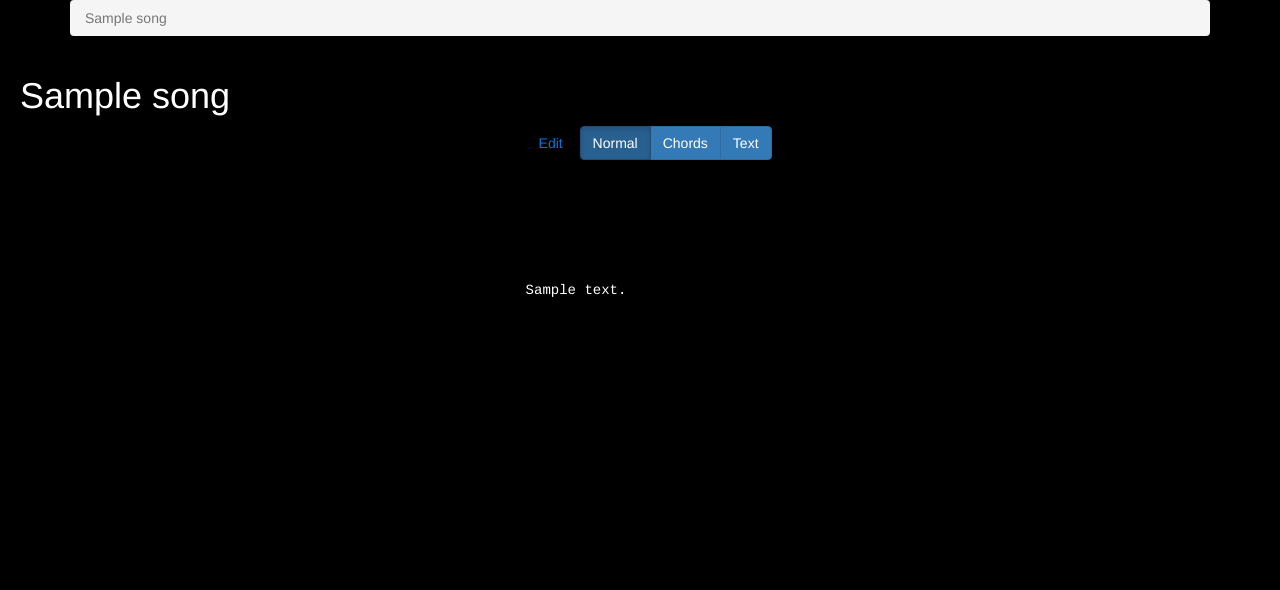
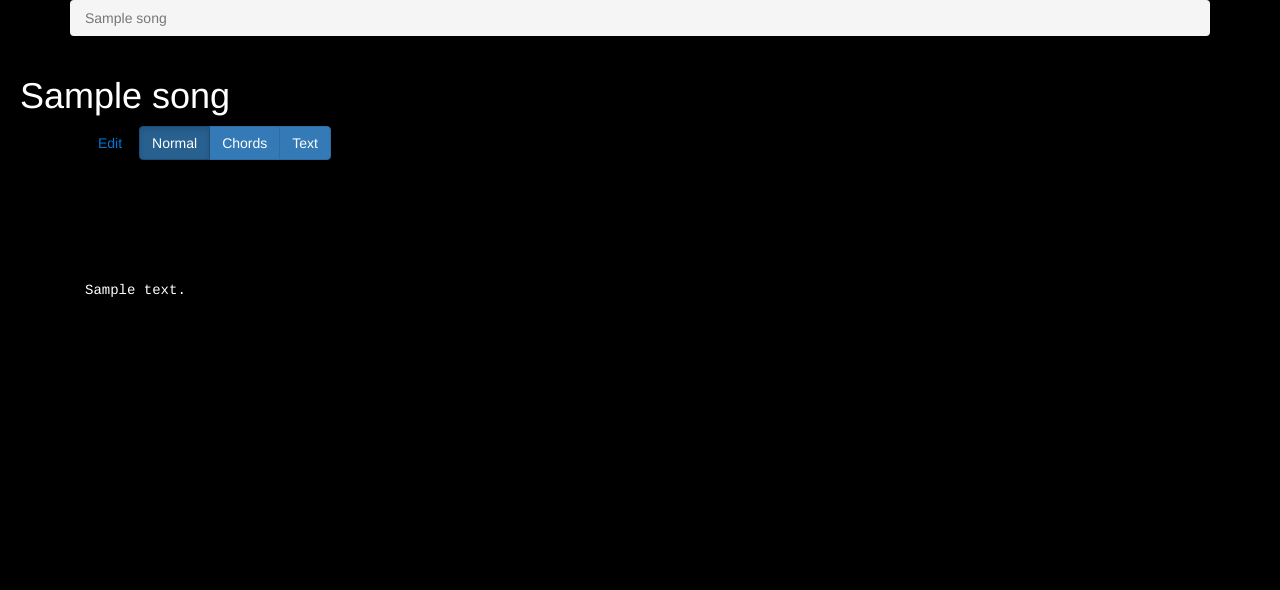
Before and after one commit to stoyanovd/yurasic, a Django app: page /songs/1/ in a window 1280 px wide. Shown: the top 590 px of the page. Run offline with Django 3.2, Linux system fonts and the light colour scheme; tables that the repository leaves empty hold one stand-in row (values such as "Sample post"); some libraries are stand-ins or nearby versions.

Commit message:
viewport: maybe row

```diff
--- a/songsapp/templates/songsapp/song_realizations.html
+++ b/songsapp/templates/songsapp/song_realizations.html
@@ -18,8 +18,9 @@
             {{ song.title }}
         </h1>
 
-        <div class="container-fluid h-100">
-            <div class="row h-100 justify-content-center align-items-center">
+        <div class="container-fluid h-100" style="margin-left: 30px;">
+            {#        NO use 'row' here: it has -15px margin;#}
+            <div class="h-100 justify-content-center align-items-center">
                 {#        <ul class="d-block m-x-auto">#}
                 <ul>
                     {% for r in song.realization_set.all %}
```
Lines whose indentation alone changed are shown as unchanged.
